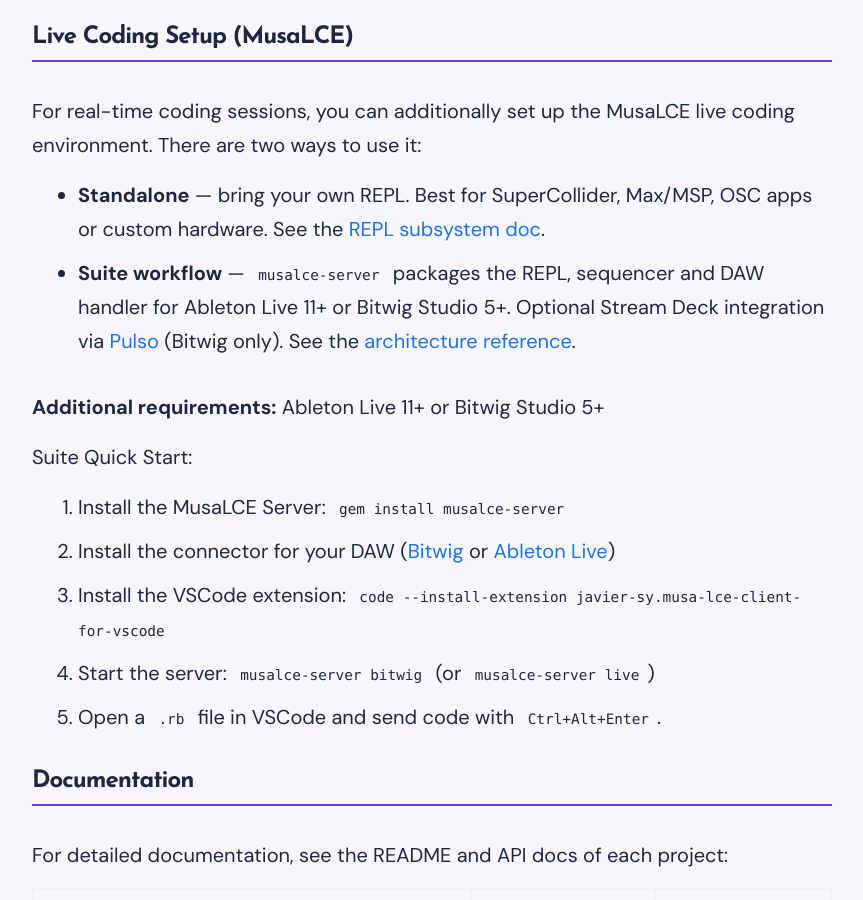
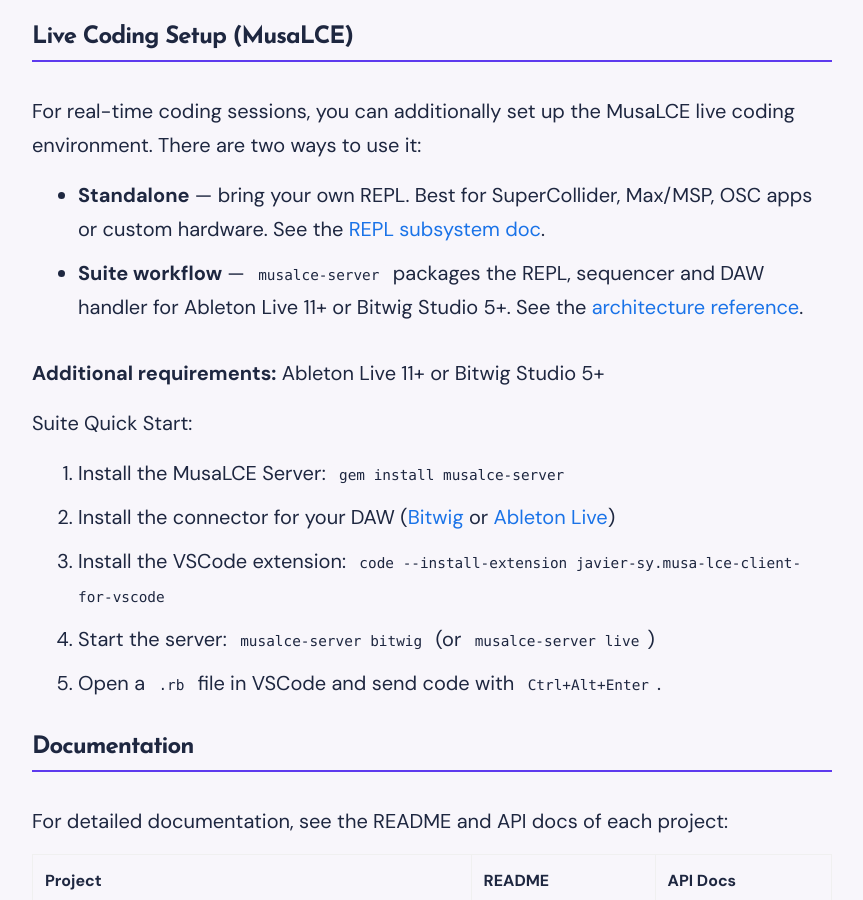
Before and after one commit to javier-sy/musadsl-website, a Jekyll site: the page built from index.html, in a window 1280 px wide and 900 px high, scrolled down 6423 px. Shown: the whole window, without its empty margins (208-1071 px from the left). Built offline with Jekyll 4.4.1, drawn with Linux system fonts in a browser that asks for light colours; comment, search, counter and statistics services are not loaded.

Commit message:
Web: drop Pulso/Stream Deck mention until product is published
Pulso is not yet a released product; the brief reference to it in the
Suite workflow bullet was premature. Remove the mention; it will be
re-added when Pulso ships.

The architecture-reference link to musalce-server stays — it covers
the Surface protocol internally for those who want to dig.

Co-Authored-By: Claude Opus 4.7 (1M context) <noreply@anthropic.com>

```diff
--- a/index.html
+++ b/index.html
@@ -378,9 +378,7 @@ description: MusaDSL is an open source Ruby framework for algorithmic sound and
           Max/MSP, OSC apps or custom hardware. See the
           <a href="https://github.com/javier-sy/musa-dsl/blob/master/docs/subsystems/repl.md" target="_blank" rel="noopener">REPL subsystem doc</a>.</li>
         <li><strong>Suite workflow</strong> — <code>musalce-server</code> packages the REPL,
-          sequencer and DAW handler for Ableton Live 11+ or Bitwig Studio 5+. Optional
-          Stream Deck integration via <a href="https://github.com/javier-sy/pulso" target="_blank" rel="noopener">Pulso</a>
-          (Bitwig only). See the
+          sequencer and DAW handler for Ableton Live 11+ or Bitwig Studio 5+. See the
           <a href="https://github.com/javier-sy/musalce-server/blob/master/docs/architecture.md" target="_blank" rel="noopener">architecture reference</a>.</li>
       </ul>
       <p><strong>Additional requirements:</strong> Ableton Live 11+ or Bitwig Studio 5+</p>
```
